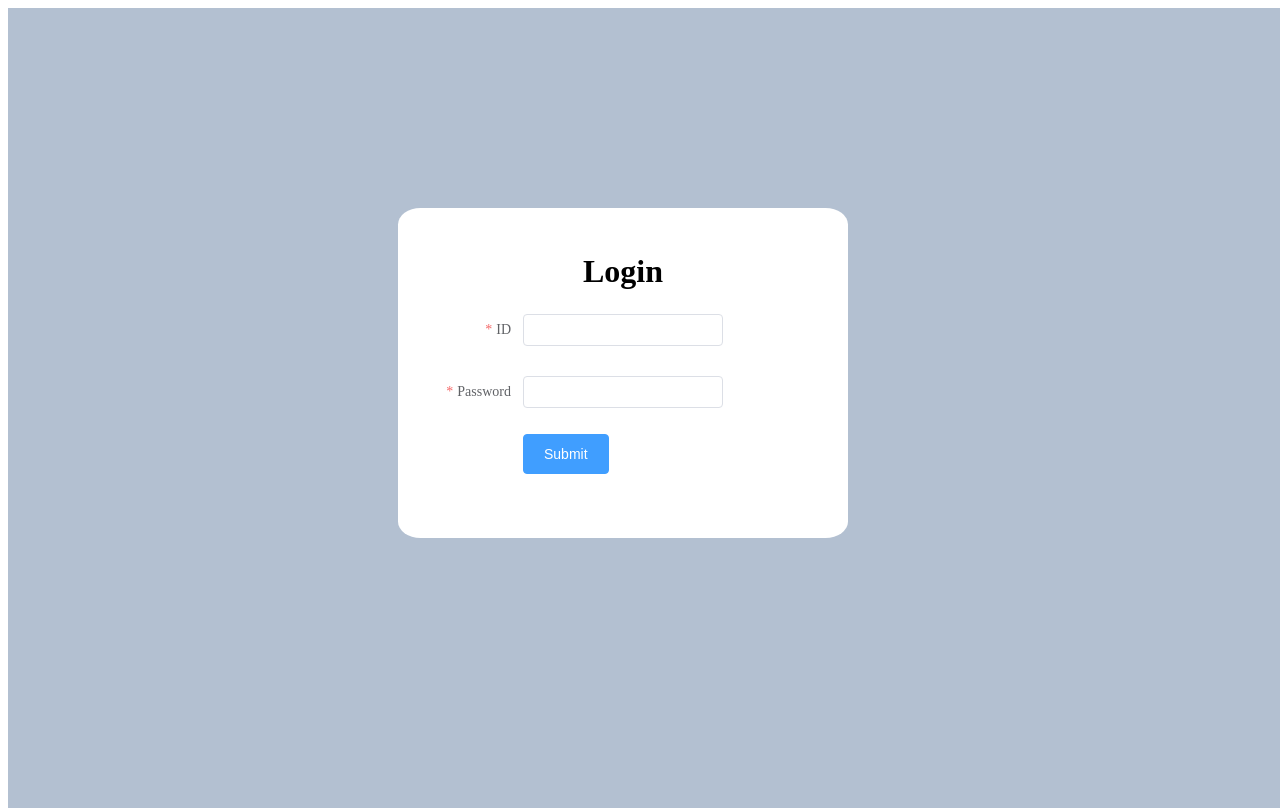
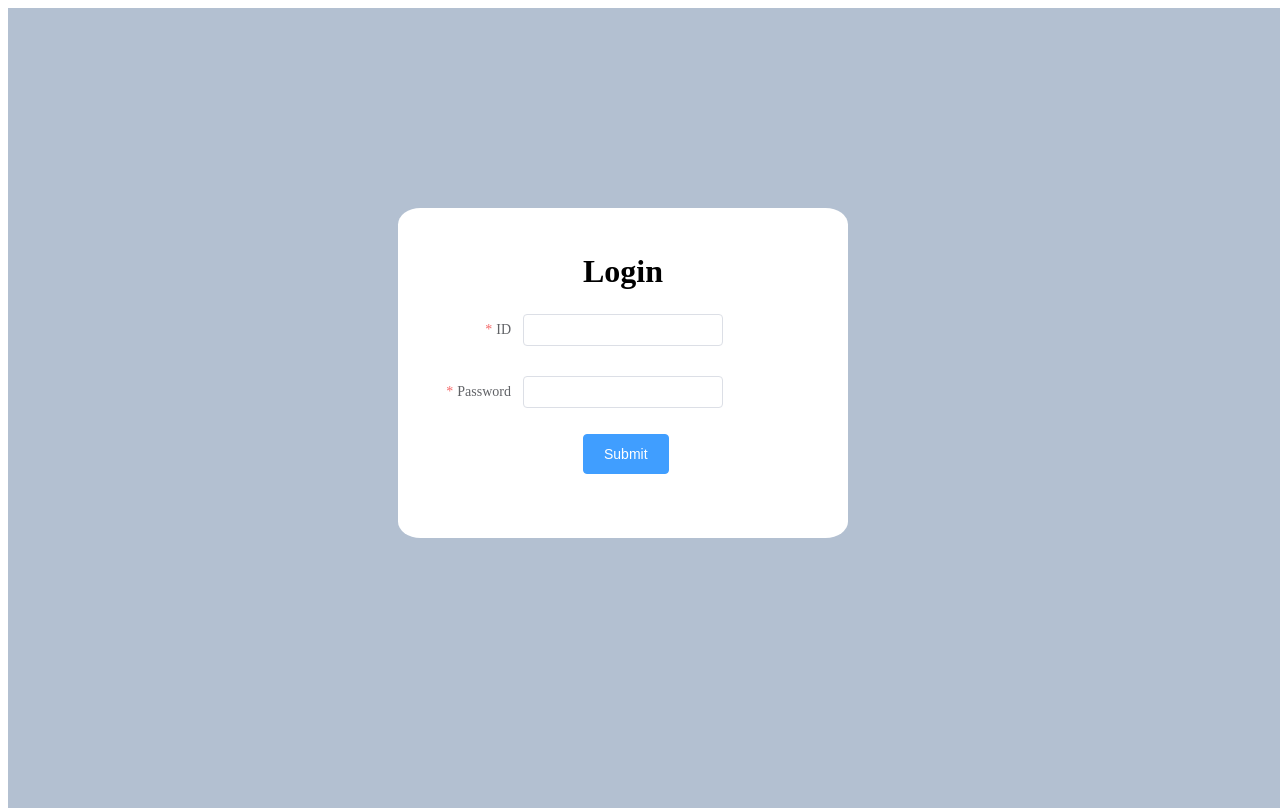
Before and after one commit to LamarckLab/020_SpringbootWeb_WMS_Frontend, a Vue app: page / in a window 1280 px wide. Built offline with nearby package versions, Linux system fonts and the light colour scheme.

Commit message:
添加了部分注释

```diff
--- a/src/components/LoginComponent.vue
+++ b/src/components/LoginComponent.vue
@@ -3,21 +3,28 @@
     <div class="loginDiv">
       <div class="login-content">
         <h1 class="login-title">Login</h1>
+
+        <!--登录页面的表单-->
         <el-form :model="loginForm" label-width="100px"
                  :rules="rules" ref="loginForm">
+
+          <!--ID输入框-->
           <el-form-item label="ID" prop="no">
             <el-input style="width: 200px" type="text" v-model="loginForm.no"
                       autocomplete="off" size="small"></el-input>
           </el-form-item>
+
+          <!--Password输入框-->
           <el-form-item label="Password" prop="password">
             <el-input style="width: 200px" type="password" v-model="loginForm.password"
                       show-password autocomplete="off" size="small" @keyup.enter.native="confirm"></el-input>
           </el-form-item>
 
           <!--提交按钮-->
-          <el-form-item>
+          <el-form-item style="margin-left: 60px">
             <el-button type="primary" @click="confirm" :disabled="confirm_disabled">Submit</el-button>
           </el-form-item>
+
         </el-form>
       </div>
     </div>
@@ -50,8 +57,10 @@ export default {
   methods:{
     // 点击Submit按钮，执行confirm方法
     confirm() {
+      // 对表单进行检验
       this.$refs.loginForm.validate((valid) => {
         if (valid) {
+          // 校验通过, 就不运行重复提交
           this.confirm_disabled = true;
           axios.post("http://localhost:9090/login", {
                 no: this.loginForm.no,
@@ -112,4 +121,5 @@ export default {
   top: 25px;
   left: 25px;
 }
+
 </style>
```
